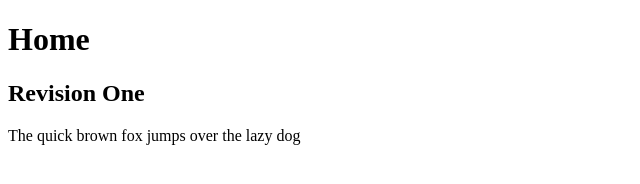
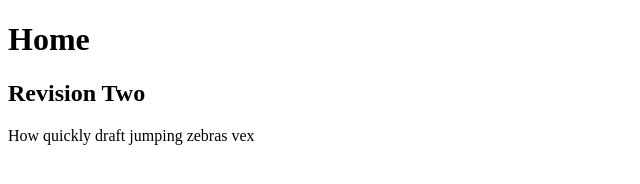
Before and after one commit to phoenix-sagar/project01, a plain HTML site: page index.html in a window 1280 px wide. Shown: the full height of the page, 0-640 px from the left. Drawn offline with Linux system fonts and the light colour scheme.

Commit message:
Revison two

```diff
--- a/index.html
+++ b/index.html
@@ -7,8 +7,8 @@
 <body>
 
   <h1>Home</h1>
-  <h2>Revision One</h2>
-  <p>The quick brown fox jumps over the lazy dog</p>
+  <h2>Revision Two</h2>
+  <p>How quickly draft jumping zebras vex</p>
 
 </body>
 </html>
```
